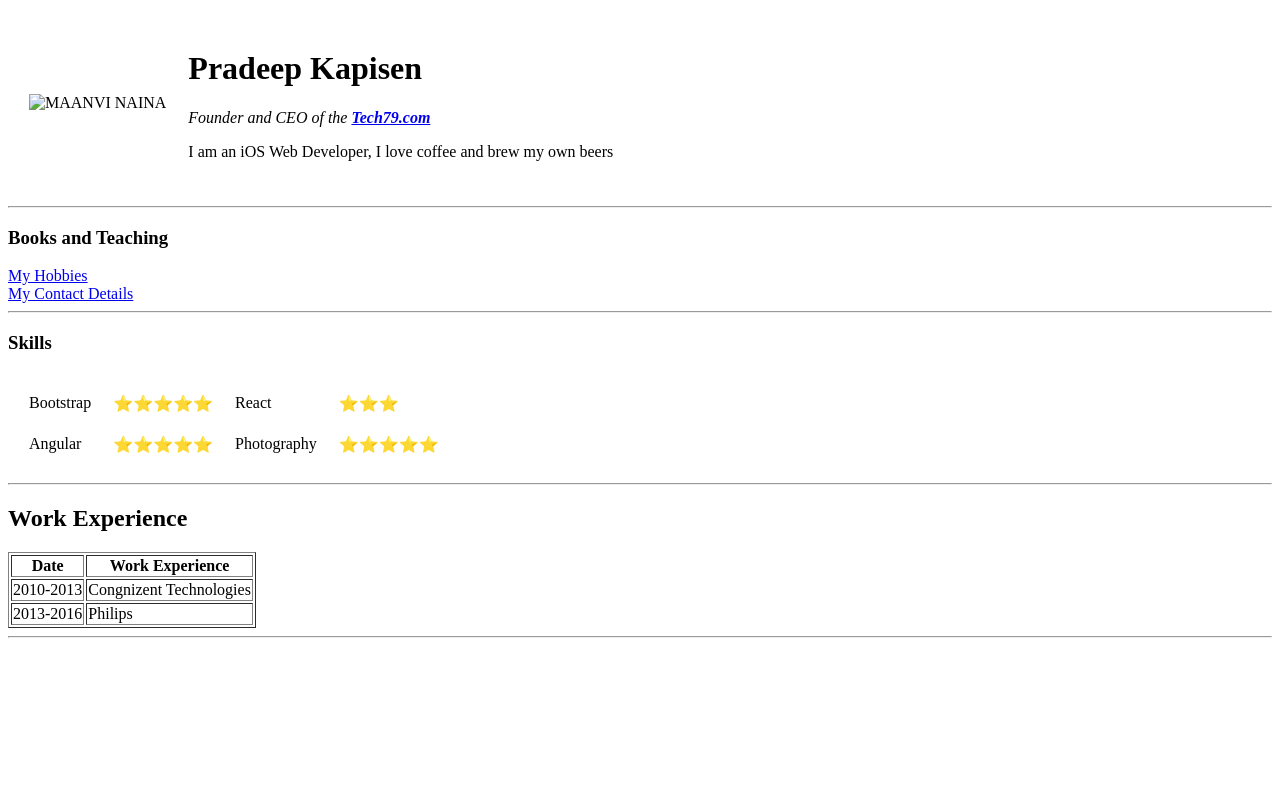
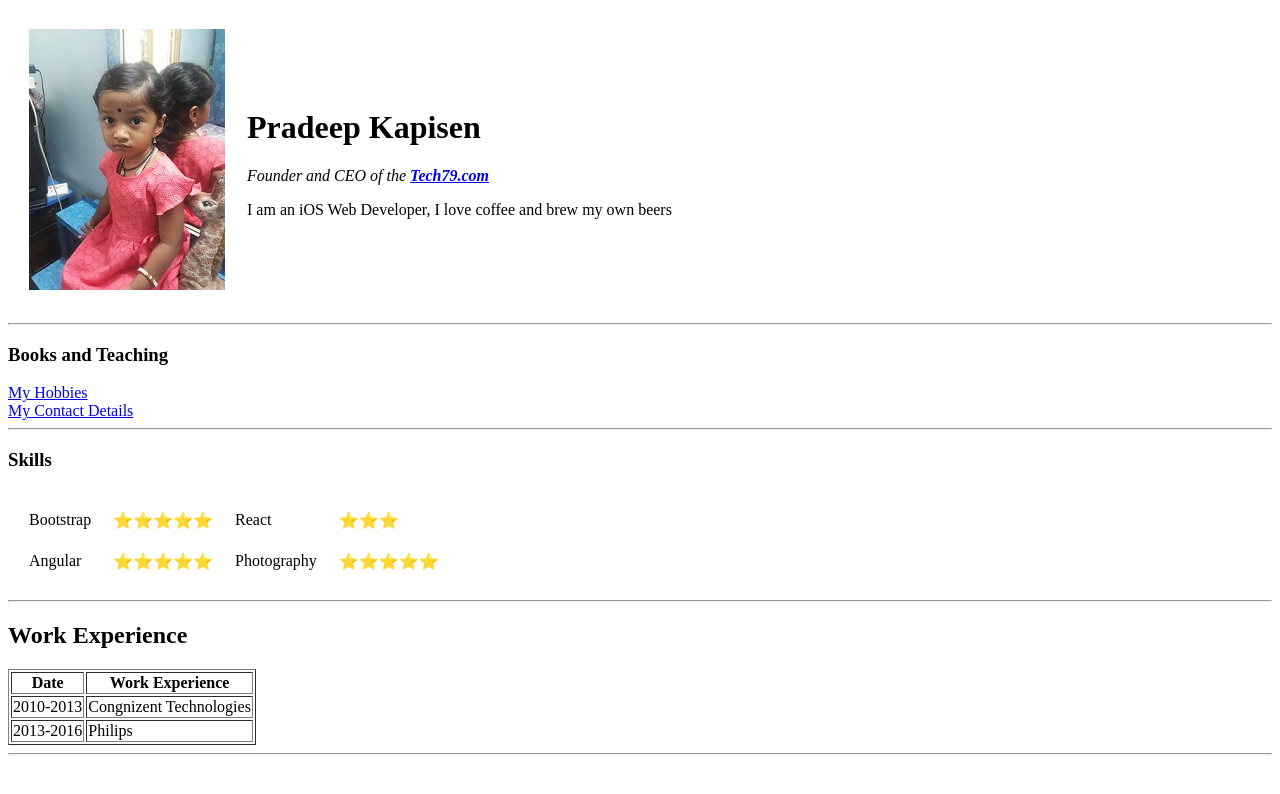
Before and after one commit to getpradeep/cv, a plain HTML site: page index.html in a window 1280 px wide. Drawn offline with Linux system fonts and the light colour scheme.

Commit message:
Image source updated

```diff
--- a/index.html
+++ b/index.html
@@ -9,7 +9,7 @@
 <body>
   <table cellspacing="20">
     <tr>
-      <td><img src="C:\Users\Dell3511\Downloads\miscleneous\maanvi.jpg" alt="MAANVI NAINA"></td>
+      <td><img src="\maanvi naina.jpg" alt="MAANVI NAINA"></td>
       <td><h1>Pradeep Kapisen</h1>
       <p><em>Founder and CEO of the <strong><a href="https://tech79.com">Tech79.com</a></strong></em></p>
       <p>I am an iOS Web Developer, I love coffee and brew my own beers</p></td>
```
